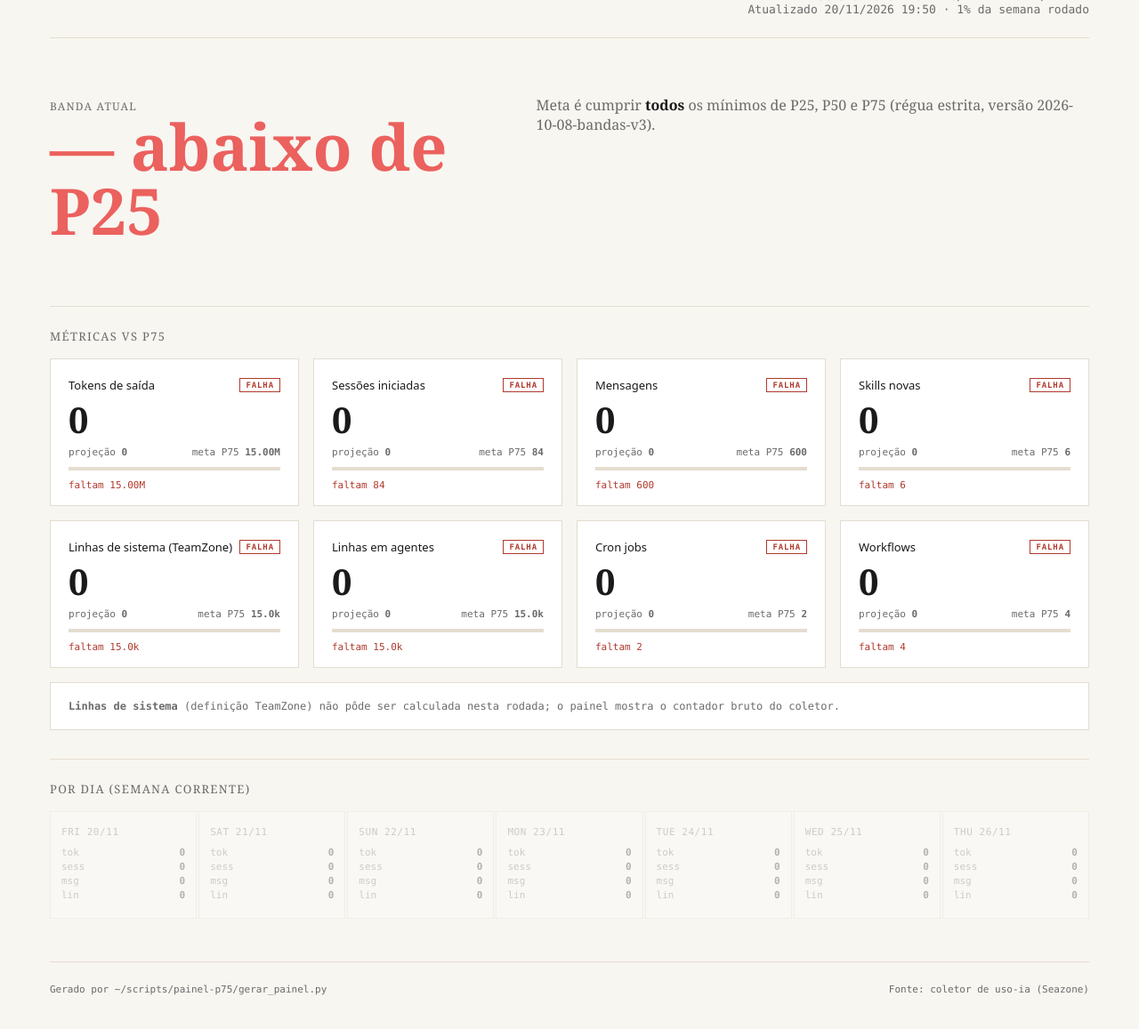
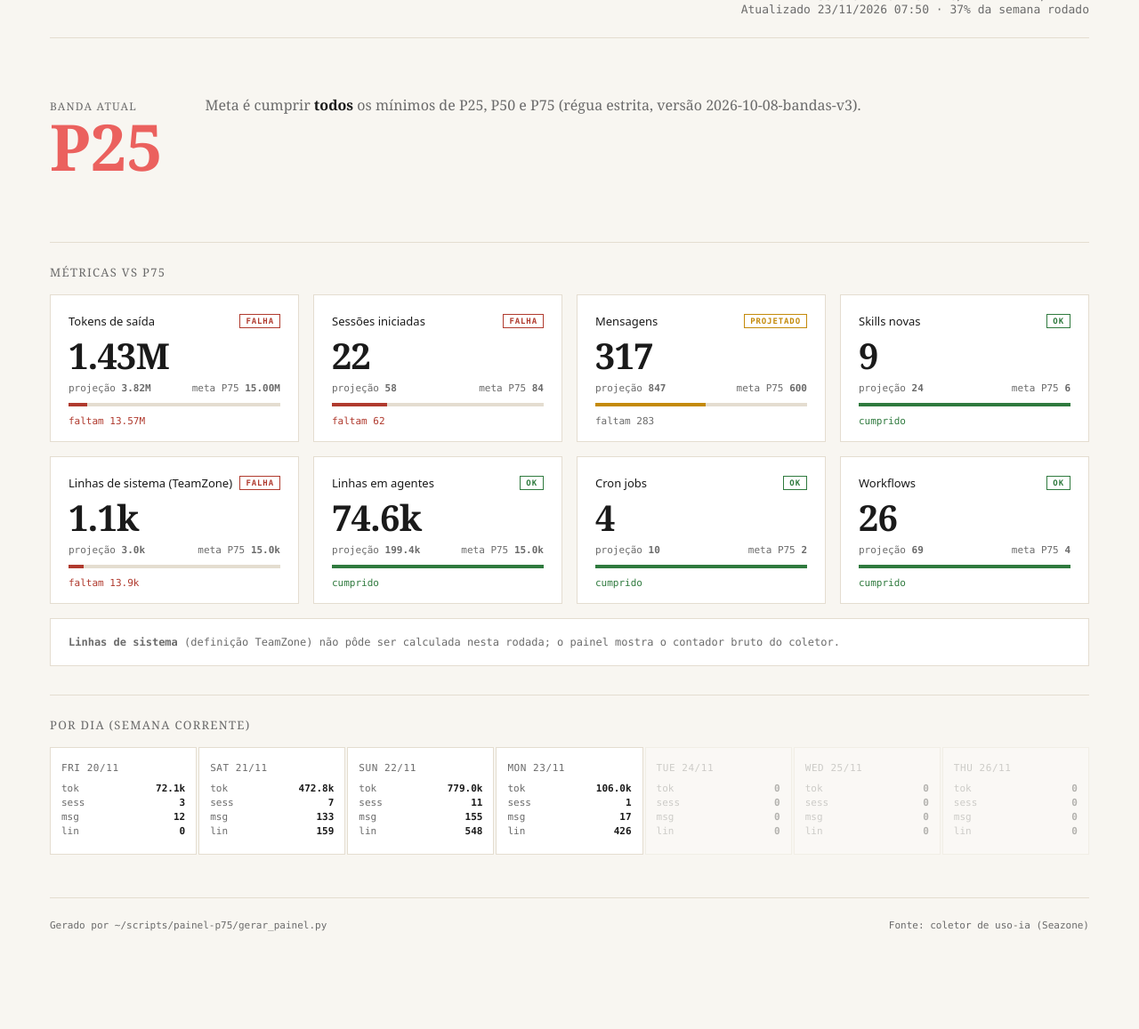
Before and after one commit to raayeoliveira/painel-p75, a plain HTML site: page index.html in a window 1280 px wide. Shown: the part 101-1258 px from the top of the page at 89% size. After the commit the page ends 1220 px from the top, so only its background shows below. Drawn offline with Linux system fonts and the light colour scheme.

Commit message:
atualiza painel P75 2026-11-23 07:50
Co-authored-by: Claude Opus 4.7 (1M context) <noreply@anthropic.com>

```diff
--- a/index.html
+++ b/index.html
@@ -69,14 +69,14 @@
     <div class="meta">
       <div>Rayanne Oliveira · BackOffice Franquias</div>
       <div>Semana 2026-W48 · 20/11 17h → 27/11 17h</div>
-      <div>Atualizado 20/11/2026 19:50 · 1% da semana rodado</div>
+      <div>Atualizado 23/11/2026 07:50 · 37% da semana rodado</div>
     </div>
   </header>
 
   <section class="faixa-banda">
     <div>
       <div class="label">Banda atual</div>
-      <div class="valor">— abaixo de P25</div>
+      <div class="valor">P25</div>
     </div>
     <div class="meta-p75">
       Meta é cumprir <strong>todos</strong> os mínimos de P25, P50 e P75 (régua estrita, versão 2026-10-08-bandas-v3).
@@ -91,104 +91,104 @@
             <h3>Tokens de saída</h3>
             <span class="selo-falha">FALHA</span>
           </header>
-          <div class="numero">0</div>
+          <div class="numero">1.43M</div>
           <div class="legenda">
-            <span>projeção <strong>0</strong></span>
+            <span>projeção <strong>3.82M</strong></span>
             <span>meta P75 <strong>15.00M</strong></span>
           </div>
-          <div class="barra"><div class="preencher" style="width:0%"></div></div>
-          <div class="gap">faltam 15.00M</div>
+          <div class="barra"><div class="preencher" style="width:9%"></div></div>
+          <div class="gap">faltam 13.57M</div>
         </article>
         <article class="card falha">
           <header>
             <h3>Sessões iniciadas</h3>
             <span class="selo-falha">FALHA</span>
           </header>
-          <div class="numero">0</div>
+          <div class="numero">22</div>
           <div class="legenda">
-            <span>projeção <strong>0</strong></span>
+            <span>projeção <strong>58</strong></span>
             <span>meta P75 <strong>84</strong></span>
           </div>
-          <div class="barra"><div class="preencher" style="width:0%"></div></div>
-          <div class="gap">faltam 84</div>
+          <div class="barra"><div class="preencher" style="width:26%"></div></div>
+          <div class="gap">faltam 62</div>
         </article>
-        <article class="card falha">
+        <article class="card projetado">
           <header>
             <h3>Mensagens</h3>
-            <span class="selo-falha">FALHA</span>
+            <span class="selo-projetado">PROJETADO</span>
           </header>
-          <div class="numero">0</div>
+          <div class="numero">317</div>
           <div class="legenda">
-            <span>projeção <strong>0</strong></span>
+            <span>projeção <strong>847</strong></span>
             <span>meta P75 <strong>600</strong></span>
           </div>
-          <div class="barra"><div class="preencher" style="width:0%"></div></div>
-          <div class="gap">faltam 600</div>
+          <div class="barra"><div class="preencher" style="width:52%"></div></div>
+          <div class="gap">faltam 283</div>
         </article>
-        <article class="card falha">
+        <article class="card ok">
           <header>
             <h3>Skills novas</h3>
-            <span class="selo-falha">FALHA</span>
+            <span class="selo-ok">OK</span>
           </header>
-          <div class="numero">0</div>
+          <div class="numero">9</div>
           <div class="legenda">
-            <span>projeção <strong>0</strong></span>
+            <span>projeção <strong>24</strong></span>
             <span>meta P75 <strong>6</strong></span>
           </div>
-          <div class="barra"><div class="preencher" style="width:0%"></div></div>
-          <div class="gap">faltam 6</div>
+          <div class="barra"><div class="preencher" style="width:100%"></div></div>
+          <div class="gap">cumprido</div>
         </article>
         <article class="card falha">
           <header>
             <h3>Linhas de sistema (TeamZone)</h3>
             <span class="selo-falha">FALHA</span>
           </header>
-          <div class="numero">0</div>
+          <div class="numero">1.1k</div>
           <div class="legenda">
-            <span>projeção <strong>0</strong></span>
+            <span>projeção <strong>3.0k</strong></span>
             <span>meta P75 <strong>15.0k</strong></span>
           </div>
-          <div class="barra"><div class="preencher" style="width:0%"></div></div>
-          <div class="gap">faltam 15.0k</div>
+          <div class="barra"><div class="preencher" style="width:7%"></div></div>
+          <div class="gap">faltam 13.9k</div>
         </article>
-        <article class="card falha">
+        <article class="card ok">
           <header>
             <h3>Linhas em agentes</h3>
-            <span class="selo-falha">FALHA</span>
+            <span class="selo-ok">OK</span>
           </header>
-          <div class="numero">0</div>
+          <div class="numero">74.6k</div>
           <div class="legenda">
-            <span>projeção <strong>0</strong></span>
+            <span>projeção <strong>199.4k</strong></span>
             <span>meta P75 <strong>15.0k</strong></span>
           </div>
-          <div class="barra"><div class="preencher" style="width:0%"></div></div>
-          <div class="gap">faltam 15.0k</div>
+          <div class="barra"><div class="preencher" style="width:100%"></div></div>
+          <div class="gap">cumprido</div>
         </article>
-        <article class="card falha">
+        <article class="card ok">
           <header>
             <h3>Cron jobs</h3>
-            <span class="selo-falha">FALHA</span>
+            <span class="selo-ok">OK</span>
           </header>
-          <div class="numero">0</div>
+          <div class="numero">4</div>
           <div class="legenda">
-            <span>projeção <strong>0</strong></span>
+            <span>projeção <strong>10</strong></span>
             <span>meta P75 <strong>2</strong></span>
           </div>
-          <div class="barra"><div class="preencher" style="width:0%"></div></div>
-          <div class="gap">faltam 2</div>
+          <div class="barra"><div class="preencher" style="width:100%"></div></div>
+          <div class="gap">cumprido</div>
         </article>
-        <article class="card falha">
+        <article class="card ok">
           <header>
             <h3>Workflows</h3>
-            <span class="selo-falha">FALHA</span>
+            <span class="selo-ok">OK</span>
           </header>
-          <div class="numero">0</div>
+          <div class="numero">26</div>
           <div class="legenda">
-            <span>projeção <strong>0</strong></span>
+            <span>projeção <strong>69</strong></span>
             <span>meta P75 <strong>4</strong></span>
           </div>
-          <div class="barra"><div class="preencher" style="width:0%"></div></div>
-          <div class="gap">faltam 4</div>
+          <div class="barra"><div class="preencher" style="width:100%"></div></div>
+          <div class="gap">cumprido</div>
         </article>
   </div>
 
@@ -200,33 +200,33 @@
   <h2>Por dia (semana corrente)</h2>
   <div class="dias">
 
-        <div class="dia vazio">
+        <div class="dia ativo">
           <div class="dia-rotulo">fri 20/11</div>
-          <div class="dia-metrica"><span>tok</span><strong>0</strong></div>
-          <div class="dia-metrica"><span>sess</span><strong>0</strong></div>
-          <div class="dia-metrica"><span>msg</span><strong>0</strong></div>
+          <div class="dia-metrica"><span>tok</span><strong>72.1k</strong></div>
+          <div class="dia-metrica"><span>sess</span><strong>3</strong></div>
+          <div class="dia-metrica"><span>msg</span><strong>12</strong></div>
           <div class="dia-metrica"><span>lin</span><strong>0</strong></div>
         </div>
-        <div class="dia vazio">
+        <div class="dia ativo">
           <div class="dia-rotulo">sat 21/11</div>
-          <div class="dia-metrica"><span>tok</span><strong>0</strong></div>
-          <div class="dia-metrica"><span>sess</span><strong>0</strong></div>
-          <div class="dia-metrica"><span>msg</span><strong>0</strong></div>
-          <div class="dia-metrica"><span>lin</span><strong>0</strong></div>
+          <div class="dia-metrica"><span>tok</span><strong>472.8k</strong></div>
+          <div class="dia-metrica"><span>sess</span><strong>7</strong></div>
+          <div class="dia-metrica"><span>msg</span><strong>133</strong></div>
+          <div class="dia-metrica"><span>lin</span><strong>159</strong></div>
         </div>
-        <div class="dia vazio">
+        <div class="dia ativo">
           <div class="dia-rotulo">sun 22/11</div>
-          <div class="dia-metrica"><span>tok</span><strong>0</strong></div>
-          <div class="dia-metrica"><span>sess</span><strong>0</strong></div>
-          <div class="dia-metrica"><span>msg</span><strong>0</strong></div>
-          <div class="dia-metrica"><span>lin</span><strong>0</strong></div>
+          <div class="dia-metrica"><span>tok</span><strong>779.0k</strong></div>
+          <div class="dia-metrica"><span>sess</span><strong>11</strong></div>
+          <div class="dia-metrica"><span>msg</span><strong>155</strong></div>
+          <div class="dia-metrica"><span>lin</span><strong>548</strong></div>
         </div>
-        <div class="dia vazio">
+        <div class="dia ativo">
           <div class="dia-rotulo">mon 23/11</div>
-          <div class="dia-metrica"><span>tok</span><strong>0</strong></div>
-          <div class="dia-metrica"><span>sess</span><strong>0</strong></div>
-          <div class="dia-metrica"><span>msg</span><strong>0</strong></div>
-          <div class="dia-metrica"><span>lin</span><strong>0</strong></div>
+          <div class="dia-metrica"><span>tok</span><strong>106.0k</strong></div>
+          <div class="dia-metrica"><span>sess</span><strong>1</strong></div>
+          <div class="dia-metrica"><span>msg</span><strong>17</strong></div>
+          <div class="dia-metrica"><span>lin</span><strong>426</strong></div>
         </div>
         <div class="dia vazio">
           <div class="dia-rotulo">tue 24/11</div>
```
